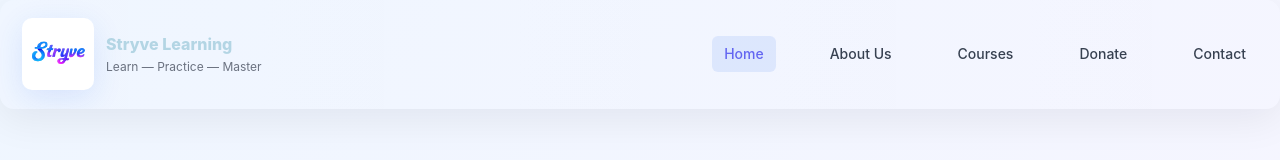
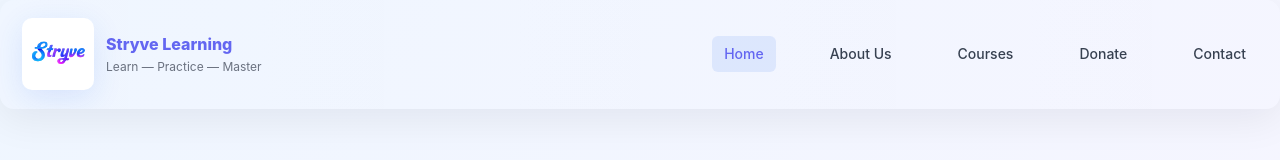
Before and after one commit to Stryve-Learning/STRYVE_2.0, a React (Vite) app: page / in a window 1280 px wide. Shown: the top 160 px of the page. Built offline with nearby package versions, Linux system fonts and the light colour scheme.

Commit message:
Update Header.tsx

```diff
--- a/src/components/Header.tsx
+++ b/src/components/Header.tsx
@@ -27,7 +27,7 @@ const Header = () => {
             alt="Stryve Learning logo"
           />
           <div>
-            <div style={{ fontWeight: 800, color: 'rgb(179, 213, 228)' }}>
+            <div style={{ fontWeight: 800, color: 'rgb(99, 102, 241)' }}>
               Stryve Learning
             </div>
             <div
```
